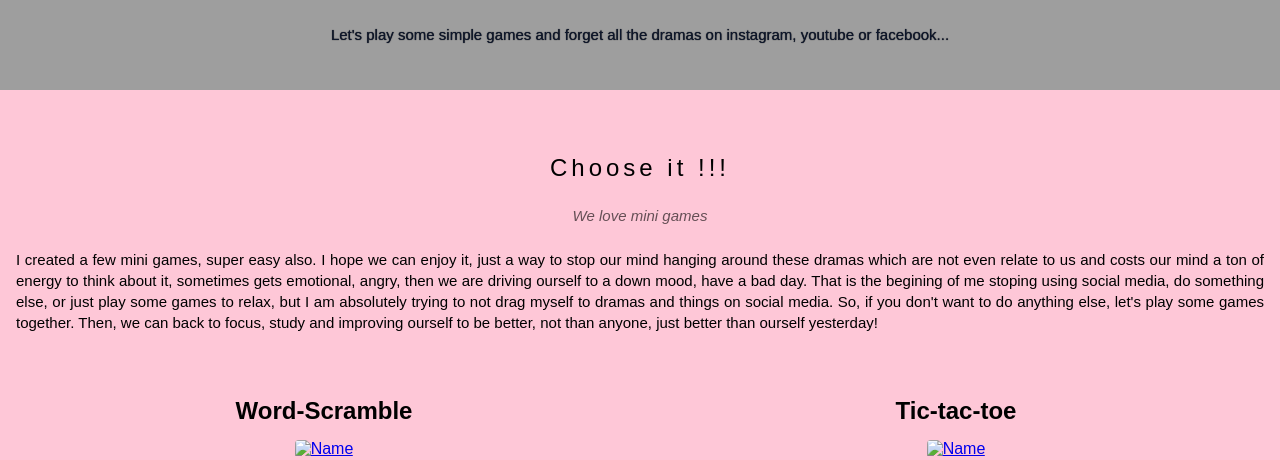
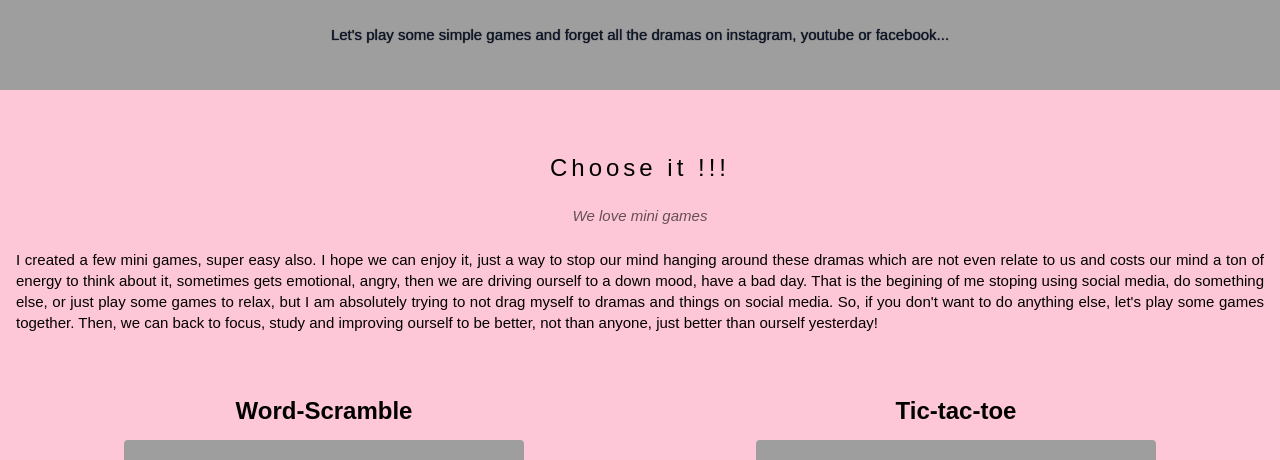
Before and after one commit to ntlinh2604/small-js-project, a plain HTML site: page mini-games/index.html in a window 1280 px wide. Shown: the part 340-800 px from the top of the page. Drawn offline with Linux system fonts and the light colour scheme; the site is published under a folder, as on GitHub Pages, so addresses that start at the root find nothing.

Commit message:
edit link image

```diff
--- a/mini-games/index.html
+++ b/mini-games/index.html
@@ -49,14 +49,14 @@
                     <div class="col col-half s-col-full mt-32 text-center">
                         <p class="member-name">Word-Scramble</p>
                         <a href="assets/word-scramble/word-scramble.html">
-                            <img src="/assets/img/word-scramble.png" alt="Name" class="member-img">
+                            <img src="./assets/img/word-scramble.png" alt="Name" class="member-img">
                         </a>
 
                     </div>
                     <div class="col col-half s-col-full mt-32 text-center">
                         <p class="member-name">Tic-tac-toe</p>
                         <a href="assets/tic-tac-toe/tic-tac-toe.html">
-                            <img src="/assets/img/tic-tac-toe.png" alt="Name" class="member-img">
+                            <img src="./assets/img/tic-tac-toe.png" alt="Name" class="member-img">
                         </a>
 
                     </div>
```
